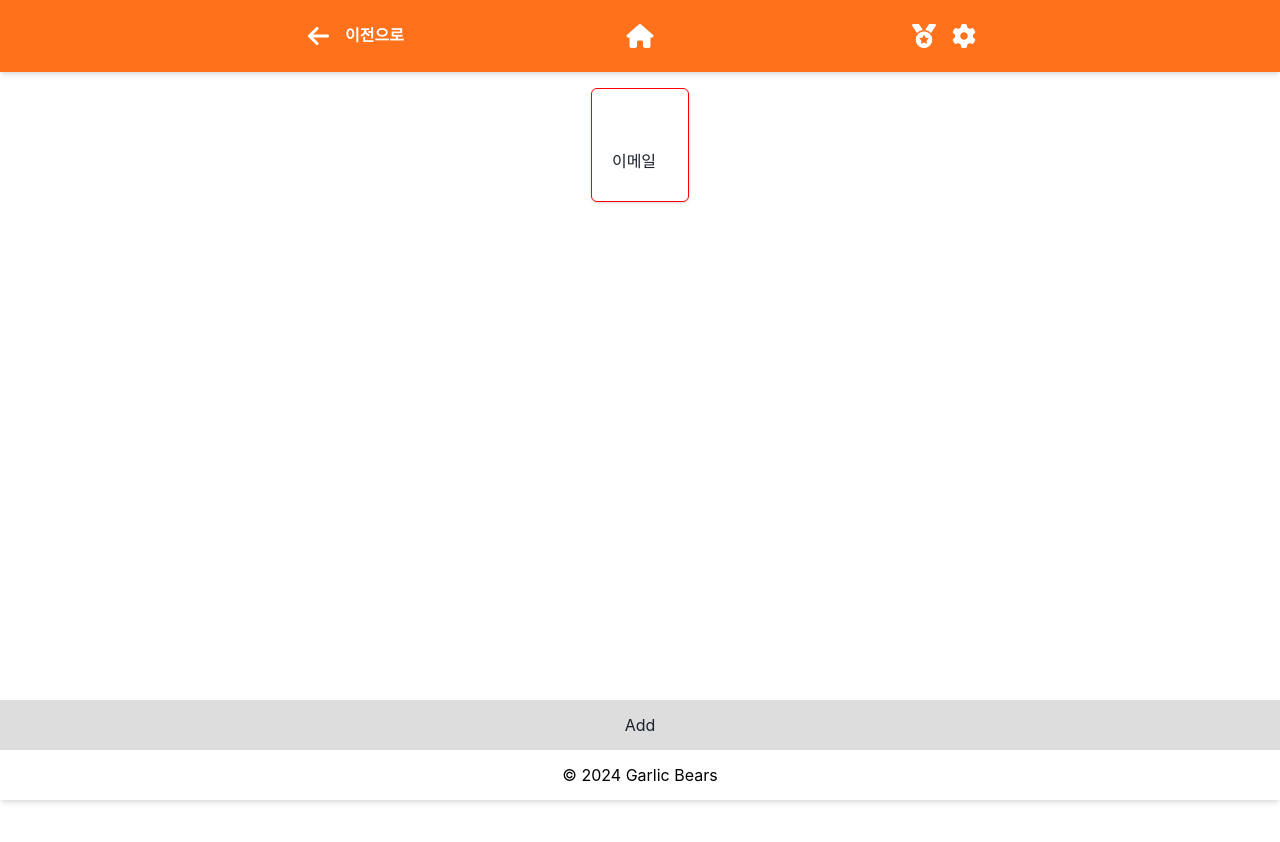
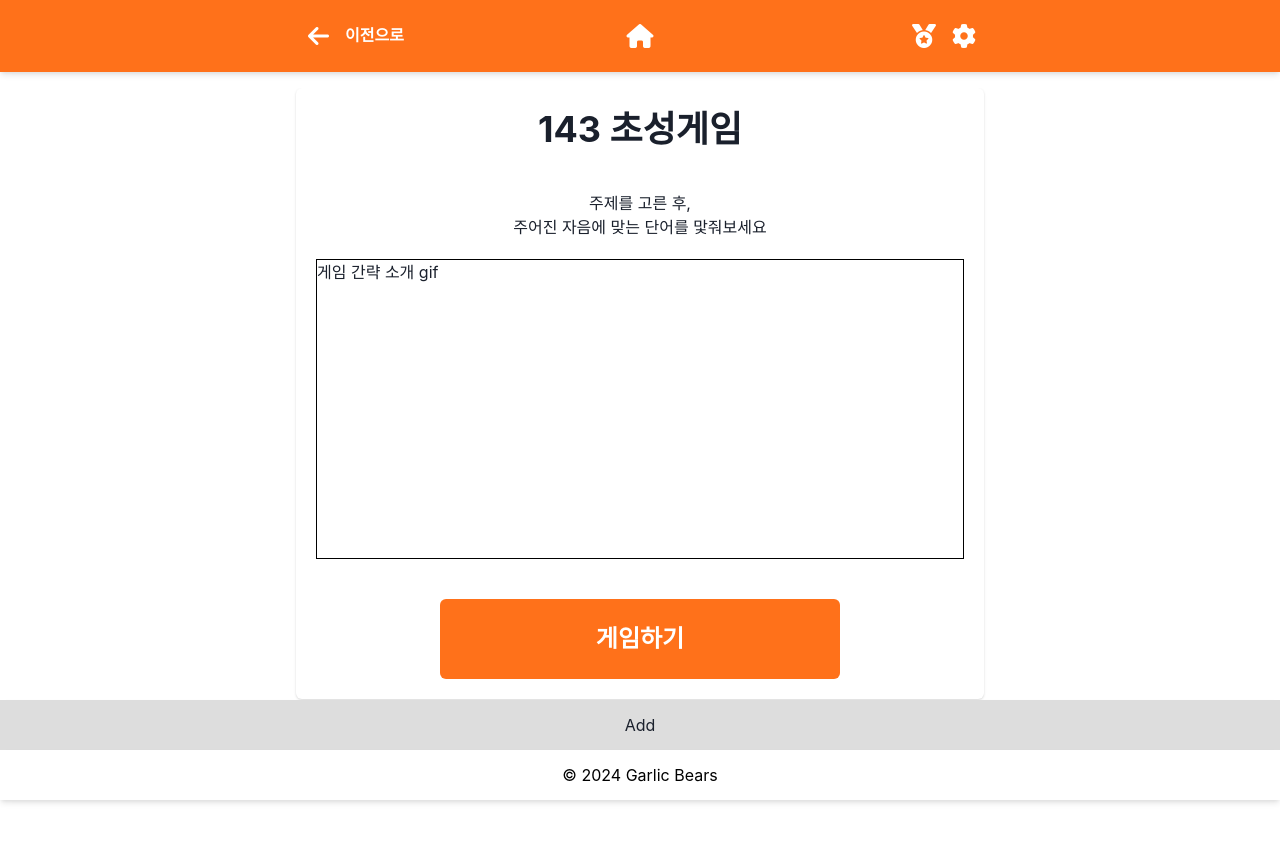
Before and after one commit to GarlicBears/143quiz_frontend, a React (Create React App) app: page /main in a window 1280 px wide. Shown: the top 842 px of the page. Before the commit the page ends 800 px from the top, so only its background shows below. Built offline with nearby package versions, Linux system fonts and the light colour scheme.

Commit message:
MainPage 143 초성게임 메인화면 : 화면정의서 내용

```diff
--- a/src/Pages/LandingPage.tsx
+++ b/src/Pages/LandingPage.tsx
@@ -8,7 +8,7 @@ import {
   Text,
 } from '@chakra-ui/react';
 import { useNavigate } from 'react-router-dom';
-
+//First Page
 const LandingPage = () => {
   const navigate = useNavigate();
 
--- a/src/Pages/MainPage.tsx
+++ b/src/Pages/MainPage.tsx
@@ -3,29 +3,35 @@ import {
   Box,
   Card,
   CardBody,
+  CardFooter,
   CardHeader,
   Center,
-  FormControl,
-  FormLabel,
   Heading,
+  Text,
 } from '@chakra-ui/react';
+import CustomButton from '../Components/Common/CustomButton';
 
 function MainPage() {
   return (
     <>
       <Center>
-        <Box>
-          <Card border="1px solid red">
-            <CardHeader>
-              <Heading></Heading>
-            </CardHeader>
-            <CardBody>
-              <FormControl>
-                <FormLabel>이메일</FormLabel>
-              </FormControl>
-            </CardBody>
-          </Card>
-        </Box>
+        <Card w="100%">
+          <CardHeader textAlign="center">
+            <Heading>143 초성게임</Heading>
+          </CardHeader>
+          <CardBody>
+            <Text textAlign="center">
+              주제를 고른 후, <br />
+              주어진 자음에 맞는 단어를 맟줘보세요
+            </Text>
+            <Box mt={5} border="1px solid black" w="100%" h="300px">
+              게임 간략 소개 gif
+            </Box>
+          </CardBody>
+          <CardFooter justifyContent="center">
+            <CustomButton />
+          </CardFooter>
+        </Card>
       </Center>
     </>
   );
--- a/src/Pages/User/UserLogin.tsx
+++ b/src/Pages/User/UserLogin.tsx
@@ -72,6 +72,7 @@ function UserLogin() {
           </CardBody>
           <CardFooter>
             <Button w="100%">로그인하기</Button>
+            {/* Click the button to go to the topic selection screen :'로그인 버튼' 하면 주제 선택 화면으로 이동 */}
           </CardFooter>
         </Card>
       </Box>
```
